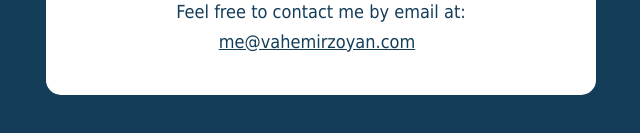
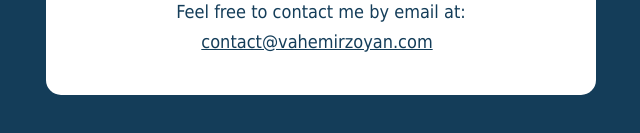
Before and after one commit to mirzoyanvahe/mirzoyanvahe.github.io, a plain HTML site: page index.html in a window 1280 px wide. Shown: the part 625-758 px from the top of the page, 319-959 px from the left. Drawn offline with Linux system fonts and the light colour scheme.

Commit message:
Update index.html
Changing e-mail

```diff
--- a/index.html
+++ b/index.html
@@ -31,7 +31,7 @@
                     <a href="https://github.com/MirzoyanVahe" target="_blank"><i class="fa fa-github"></i></a>
                 </div>
 
-                <p>Feel free to contact me by email at: <a href="mailto:me@vahemirzoyan.com">me@vahemirzoyan.com</a></p>
+                <p>Feel free to contact me by email at: <a href="mailto:contact@vahemirzoyan.com">contact@vahemirzoyan.com</a></p>
             </div>
         </div>
     </div>
```
